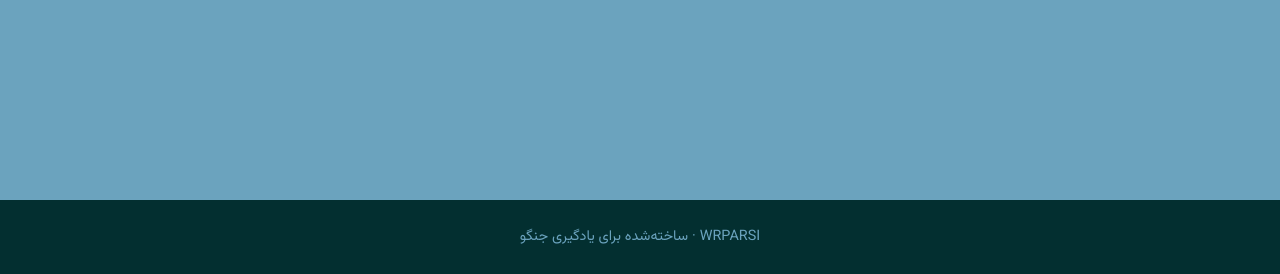
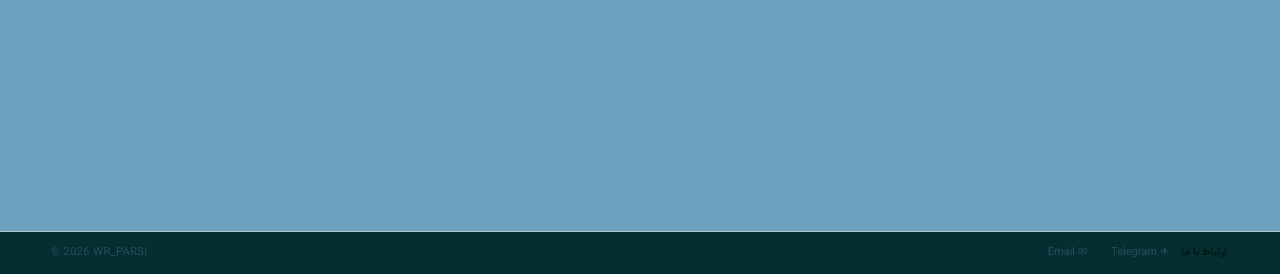
Before and after one commit to AKILLERHM/WRPARSI, a Django app: page / in a window 1280 px wide. Shown: the part 526-800 px from the top of the page. Run offline with Django 5.2, Linux system fonts and the light colour scheme.

Commit message:
footer in main.html created with contact part

```diff
--- a/static/style/main.css
+++ b/static/style/main.css
@@ -199,13 +199,123 @@ section {
 .stat-true-dmg {color: #F9F6EE; font-weight: 800; } /* TRUE_DAMAGE---سفید */
 .stat-as {color: #FFFF8F ; font-weight: 800; }  /* AS---زرد */
 
-footer {
-  background: var(--color-nav-bg);
-  color: var(--c-light);
-  text-align: center;
-  padding: 1.5rem;
-  font-size: 0.9rem;
-  transition: background 0.2s ease;
+/* =========================================================
+   FOOTER
+========================================================= */
+
+.site-footer {
+    width: 100%;
+
+    background: var(--color-nav-bg);
+
+    border-top: 1px solid var(--color-surface-border);
+
+    color: var(--color-text);
+
+    box-sizing: border-box;
+}
+
+
+.site-footer__inner {
+    width: min(1200px, 92%);
+
+    min-height: 42px;
+
+    margin: 0 auto;
+
+    display: flex;
+
+    align-items: center;
+
+    justify-content: space-between;
+
+    gap: 20px;
+
+    direction: ltr;
+}
+
+
+/* =========================================================
+   COPYRIGHT
+========================================================= */
+
+.site-footer__copyright {
+    color: var(--color-text-muted);
+
+    font-size: 11px;
+
+    letter-spacing: 0.4px;
+
+    white-space: nowrap;
+}
+
+
+/* =========================================================
+   CONTACT
+========================================================= */
+
+.site-footer__contact {
+    display: flex;
+
+    align-items: center;
+
+    gap: 12px;
+
+    font-size: 11px;
+
+    direction: rtl;
+}
+
+
+.site-footer__contact-title {
+    color: var(--color-text);
+
+    font-weight: 600;
+
+    margin-right: 2px;
+}
+
+
+/* =========================================================
+   LINKS
+========================================================= */
+
+.site-footer__link {
+    color: var(--color-text-muted);
+
+    text-decoration: none;
+
+    transition: color 0.2s ease;
+}
+
+
+.site-footer__link:hover {
+    color: var(--color-cyan);
+}
+
+
+/* =========================================================
+   MOBILE
+========================================================= */
+
+@media (max-width: 600px) {
+
+    .site-footer__inner {
+        min-height: 52px;
+
+        width: 92%;
+
+        flex-direction: column;
+
+        justify-content: center;
+
+        gap: 5px;
+
+        padding: 7px 0;
+
+        text-align: center;
+    }
+
 }
 
 /* ---------- Responsive ---------- */
--- /dev/null
+++ b/templates/footer.html
@@ -0,0 +1,41 @@
+<footer class="site-footer">
+
+    <div class="site-footer__inner">
+
+        <div class="site-footer__copyright">
+            © 2026 WR_PARSI
+        </div>
+
+        <div class="site-footer__contact">
+
+            <span class="site-footer__contact-title">
+                ارتباط با ما
+            </span>
+
+            <a
+                href="https://t.me/AKILLERHM"
+                target="_blank"
+                rel="noopener noreferrer"
+                class="site-footer__link"
+                aria-label="Telegram"
+            >
+                <span class="site-footer__icon">✈</span>
+                <span>Telegram</span>
+            </a>
+
+            <span class="site-footer__divider"></span>
+
+            <a
+                href="mailto:amirhossein13821205.m@gmail.com"
+                class="site-footer__link"
+                aria-label="Email"
+            >
+                <span class="site-footer__icon">✉</span>
+                <span>Email</span>
+            </a>
+
+        </div>
+
+    </div>
+
+</footer>
--- a/templates/main.html
+++ b/templates/main.html
@@ -22,7 +22,7 @@
     </main>
 
     <footer>
-        WRPARSI &middot; ساخته‌شده برای یادگیری جنگو
+        {% include 'footer.html' %}
     </footer>
 
     {% block extra_js %}{% endblock %}
```
